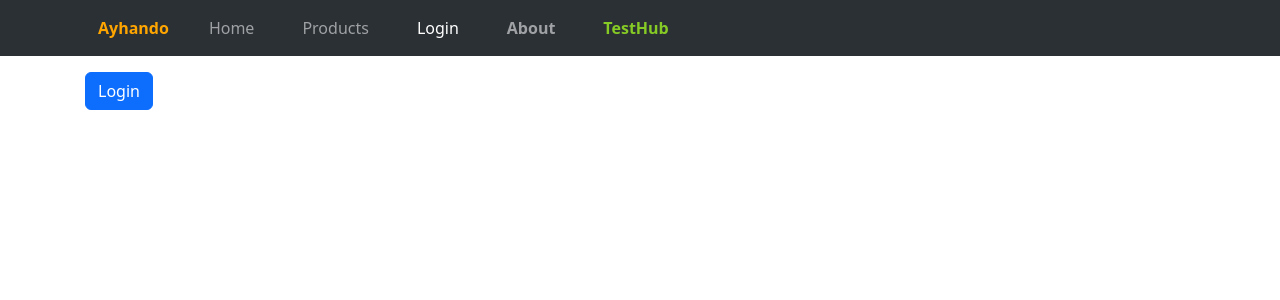
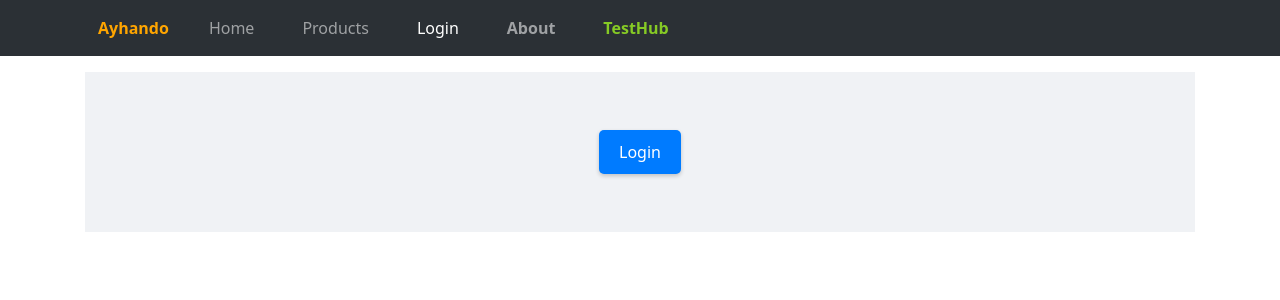
Before and after one commit to ayhanmetin/ayhando-ecommerce, a React (Vite) app: page /login in a window 1280 px wide. Shown: the top 300 px of the page. Built offline with nearby package versions, Linux system fonts and the light colour scheme.

Commit message:
initial commit

```diff
--- a/src/pages/Cart.jsx
+++ b/src/pages/Cart.jsx
@@ -23,7 +23,7 @@ export default function Cart({ user }) {
 
   const updateQuantity = (id, quantity) => {
     if (!Number.isInteger(quantity) || quantity < 1) {
-      return; // Prevents setting non-integer or negative quantities
+      return;
     }
     const updatedCarts = carts.map((item) =>
       item.id === id ? { ...item, quantity: quantity } : item,
--- a/src/pages/Login.jsx
+++ b/src/pages/Login.jsx
@@ -1,14 +1,16 @@
 import { useContext } from 'react';
 import { SiteContext } from '../context/SiteContext';
+import './Login.css'; // Importing the CSS file
 
 function Login() {
   const { handleLogin } = useContext(SiteContext);
+
   return (
-    <>
-      <button onClick={handleLogin} className="btn btn-primary">
+    <div className="login-container">
+      <button onClick={handleLogin} className="login-button">
         Login
       </button>
-    </>
+    </div>
   );
 }
 
--- /dev/null
+++ b/src/pages/login.css
@@ -0,0 +1,24 @@
+/* Login.css */
+.login-container {
+  display: flex;
+  justify-content: center;
+  align-items: center;
+  height: 20vh;
+  background-color: #f0f2f5;
+}
+
+.login-button {
+  padding: 10px 20px;
+  font-size: 16px;
+  color: #fff;
+  background-color: #007bff;
+  border: none;
+  border-radius: 5px;
+  cursor: pointer;
+  box-shadow: 0 2px 4px rgba(0, 0, 0, 0.2);
+  transition: background-color 0.3s;
+}
+
+.login-button:hover {
+  background-color: #0056b3;
+}
```
